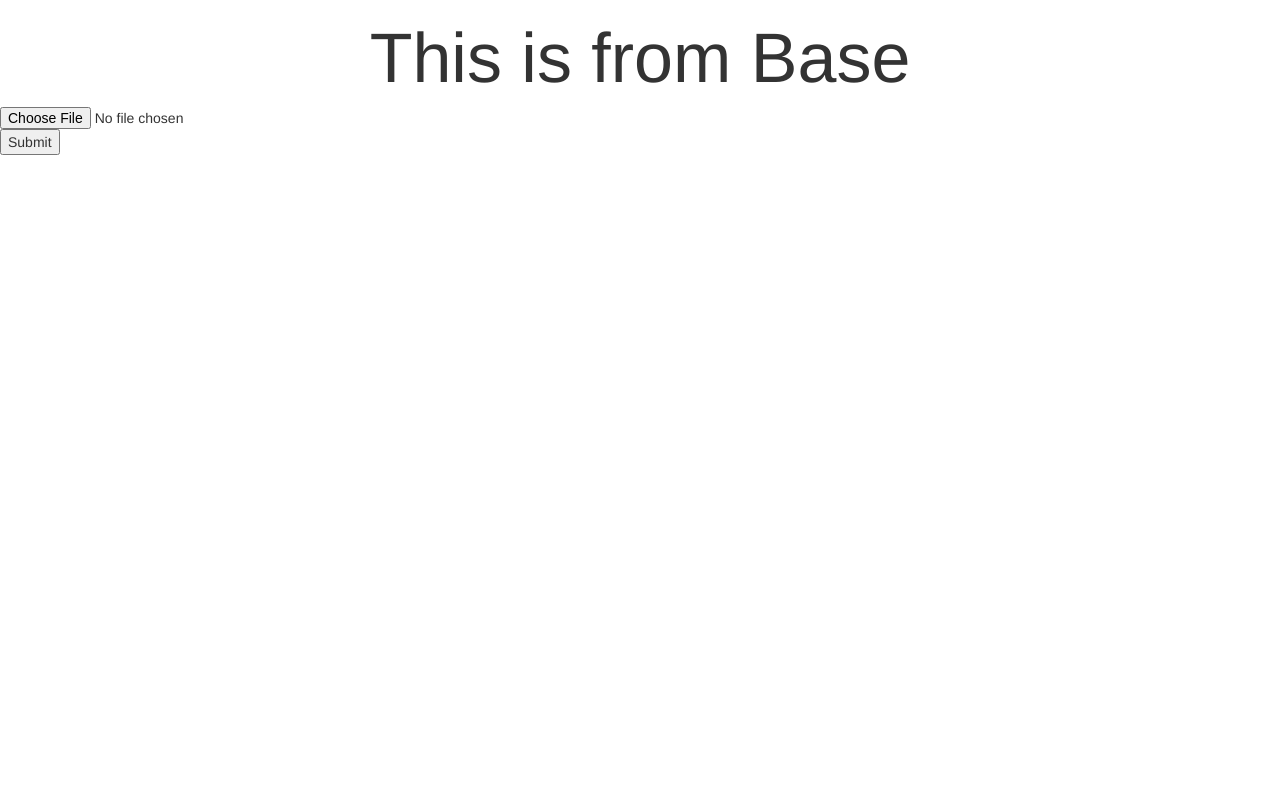
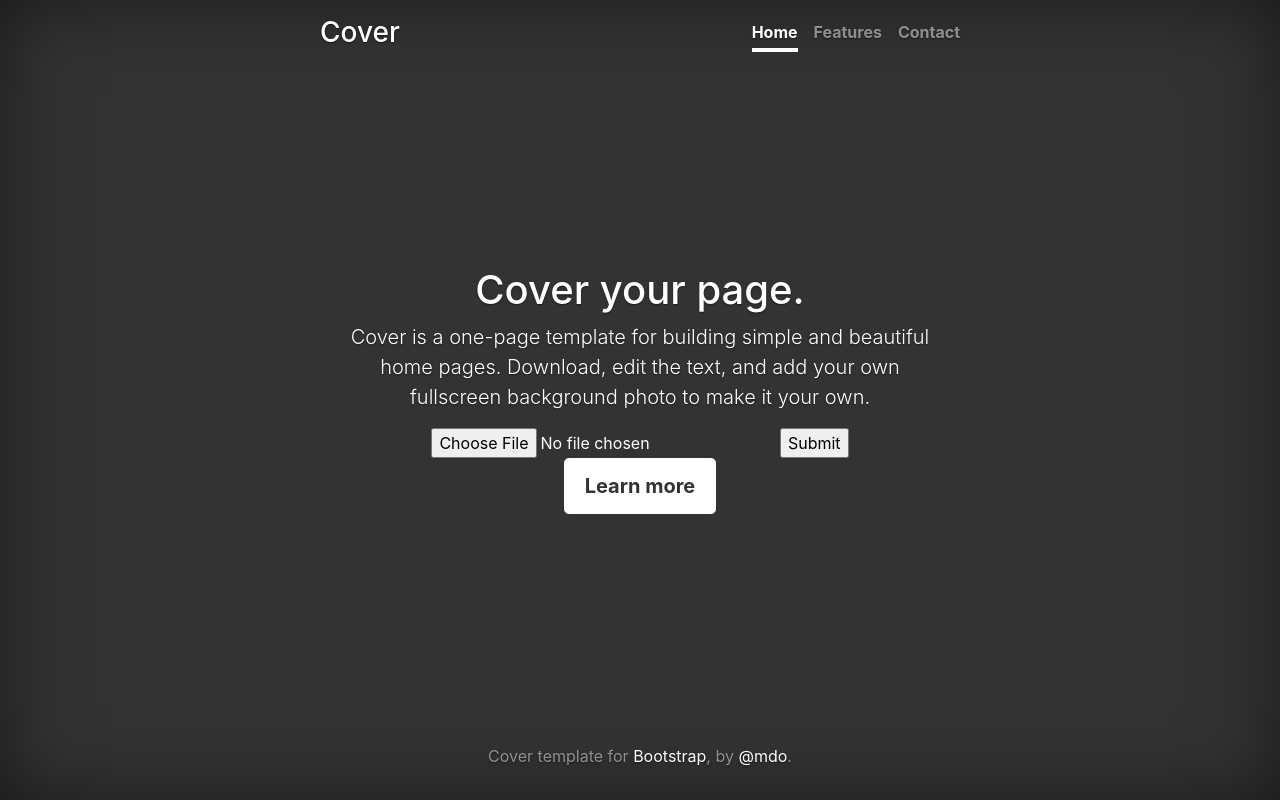
Before and after one commit to anthopark/ImageConversion, a Flask app: page / in a window 1280 px wide. Run offline with Flask 2, Linux system fonts and the light colour scheme; some libraries are stand-ins or nearby versions.

Commit message:
Bootstrap template

```diff
--- a/app.py
+++ b/app.py
@@ -1,5 +1,5 @@
 #!/usr/bin/env python3
-
+import json
 from flask import Flask, render_template, request, redirect
 from werkzeug import secure_filename
 from googlevision_api import encode_image, make_post_request
@@ -27,8 +27,9 @@ def upload_file():
 
 		base64_converted_img = encode_image(uploaded_file)
 
-		print(make_post_request(base64_converted_img))
+		response = make_post_request(base64_converted_img)
 
+		print(json.loads(response.text))
 
 		return render_template('result.html')
 	elif request.method == 'GET':
--- a/static/css/custom.css
+++ b/static/css/custom.css
@@ -1,7 +1,106 @@
-h1{
-	text-align: center;
-	font-size: 70px;
+/*
+ * Globals
+ */
+
+/* Links */
+a,
+a:focus,
+a:hover {
+  color: #fff;
 }
-.center{
-	text-align: center;
+
+/* Custom default button */
+.btn-secondary,
+.btn-secondary:hover,
+.btn-secondary:focus {
+  color: #333;
+  text-shadow: none; /* Prevent inheritance from `body` */
+  background-color: #fff;
+  border: .05rem solid #fff;
 }
+
+
+/*
+ * Base structure
+ */
+
+html,
+body {
+  height: 100%;
+  background-color: #333;
+}
+
+body {
+  display: -ms-flexbox;
+  display: flex;
+  color: #fff;
+  text-shadow: 0 .05rem .1rem rgba(0, 0, 0, .5);
+  box-shadow: inset 0 0 5rem rgba(0, 0, 0, .5);
+}
+
+.cover-container {
+  max-width: 42em;
+}
+
+
+/*
+ * Header
+ */
+.masthead {
+  margin-bottom: 2rem;
+}
+
+.masthead-brand {
+  margin-bottom: 0;
+}
+
+.nav-masthead .nav-link {
+  padding: .25rem 0;
+  font-weight: 700;
+  color: rgba(255, 255, 255, .5);
+  background-color: transparent;
+  border-bottom: .25rem solid transparent;
+}
+
+.nav-masthead .nav-link:hover,
+.nav-masthead .nav-link:focus {
+  border-bottom-color: rgba(255, 255, 255, .25);
+}
+
+.nav-masthead .nav-link + .nav-link {
+  margin-left: 1rem;
+}
+
+.nav-masthead .active {
+  color: #fff;
+  border-bottom-color: #fff;
+}
+
+@media (min-width: 48em) {
+  .masthead-brand {
+    float: left;
+  }
+  .nav-masthead {
+    float: right;
+  }
+}
+
+
+/*
+ * Cover
+ */
+.cover {
+  padding: 0 1.5rem;
+}
+.cover .btn-lg {
+  padding: .75rem 1.25rem;
+  font-weight: 700;
+}
+
+
+/*
+ * Footer
+ */
+.mastfoot {
+  color: rgba(255, 255, 255, .5);
+}
--- a/templates/base.html
+++ b/templates/base.html
@@ -1,15 +1,44 @@
-<html>
-	<head>
-		<title>{% block title %}{% endblock %}</title>
-    <link rel="stylesheet" type="text/css" href="/static/css/bootstrap.min.css">
-    <link rel="stylesheet" type="text/css" href="/static/css/custom.css">
-    <script src="http://code.jquery.com/jquery-1.11.0.min.js"></script>
-    <script src="/static/js/bootstrap.min.js"></script>
-	</head>
-	<body>
-    <h1>This is from Base</h1>
-    {% block content %}
 
-    {% endblock %}
-	</body>
+<!doctype html>
+<html lang="en">
+  <head>
+    <meta charset="utf-8">
+    <meta name="viewport" content="width=device-width, initial-scale=1, shrink-to-fit=no">
+    <meta name="description" content="">
+    <meta name="author" content="Mark Otto, Jacob Thornton, and Bootstrap contributors">
+    <meta name="generator" content="Jekyll v3.8.5">
+    <title>{% block title %}{% endblock %}</title>
+
+    <link rel="stylesheet" href="https://stackpath.bootstrapcdn.com/bootstrap/4.3.1/css/bootstrap.min.css" integrity="sha384-ggOyR0iXCbMQv3Xipma34MD+dH/1fQ784/j6cY/iJTQUOhcWr7x9JvoRxT2MZw1T" crossorigin="anonymous">
+    <script src="https://code.jquery.com/jquery-3.3.1.slim.min.js" integrity="sha384-q8i/X+965DzO0rT7abK41JStQIAqVgRVzpbzo5smXKp4YfRvH+8abtTE1Pi6jizo" crossorigin="anonymous"></script>
+    <script src="https://cdnjs.cloudflare.com/ajax/libs/popper.js/1.14.7/umd/popper.min.js" integrity="sha384-UO2eT0CpHqdSJQ6hJty5KVphtPhzWj9WO1clHTMGa3JDZwrnQq4sF86dIHNDz0W1" crossorigin="anonymous"></script>
+    <script src="https://stackpath.bootstrapcdn.com/bootstrap/4.3.1/js/bootstrap.min.js" integrity="sha384-JjSmVgyd0p3pXB1rRibZUAYoIIy6OrQ6VrjIEaFf/nJGzIxFDsf4x0xIM+B07jRM" crossorigin="anonymous"></script>
+
+    <!-- Custom styles for this template -->
+    <link href="/static/css/custom.css" rel="stylesheet">
+  </head>
+  <body class="text-center">
+    <div class="cover-container d-flex w-100 h-100 p-3 mx-auto flex-column">
+  <header class="masthead mb-auto">
+    <div class="inner">
+      <h3 class="masthead-brand">Cover</h3>
+      <nav class="nav nav-masthead justify-content-center">
+        <a class="nav-link active" href="#">Home</a>
+        <a class="nav-link" href="#">Features</a>
+        <a class="nav-link" href="#">Contact</a>
+      </nav>
+    </div>
+  </header>
+
+  <main role="main" class="inner cover">
+    {% block content %}{% endblock %}
+  </main>
+
+  <footer class="mastfoot mt-auto">
+    <div class="inner">
+      <p>Cover template for <a href="https://getbootstrap.com/">Bootstrap</a>, by <a href="https://twitter.com/mdo">@mdo</a>.</p>
+    </div>
+  </footer>
+</div>
+</body>
 </html>
--- a/templates/upload_file.html
+++ b/templates/upload_file.html
@@ -1,13 +1,15 @@
 {% extends "base.html" %}
 {% block title %}Uploader{% endblock %}
 {% block content %}
-<html>
-   <body>
+    <h1 class="cover-heading">Cover your page.</h1>
+    <p class="lead">Cover is a one-page template for building simple and beautiful home pages. Download, edit the text, and add your own fullscreen background photo to make it your own.</p>
+    <p class="lead">
       <form action = "http://0.0.0.0:8000/uploader" method = "POST"
          enctype = "multipart/form-data">
          <input type = "file" name = "file" />
          <input type = "submit"/>
       </form>
-   </body>
-</html>
+      <a href="#" class="btn btn-lg btn-secondary">Learn more</a>
+    </p>
+
 {% endblock %}
```
Also changed, not shown: googlevision_api.py (+8 -8 lines), 2 other files.
